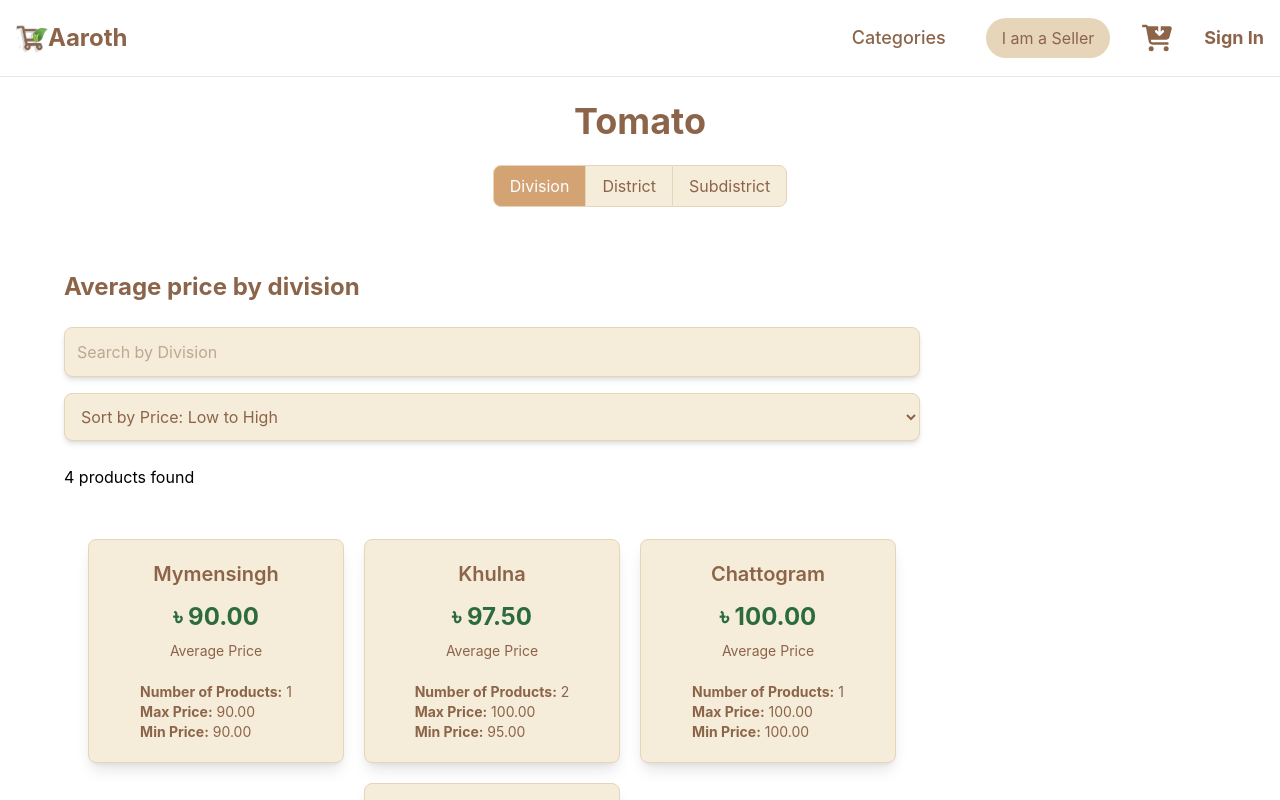
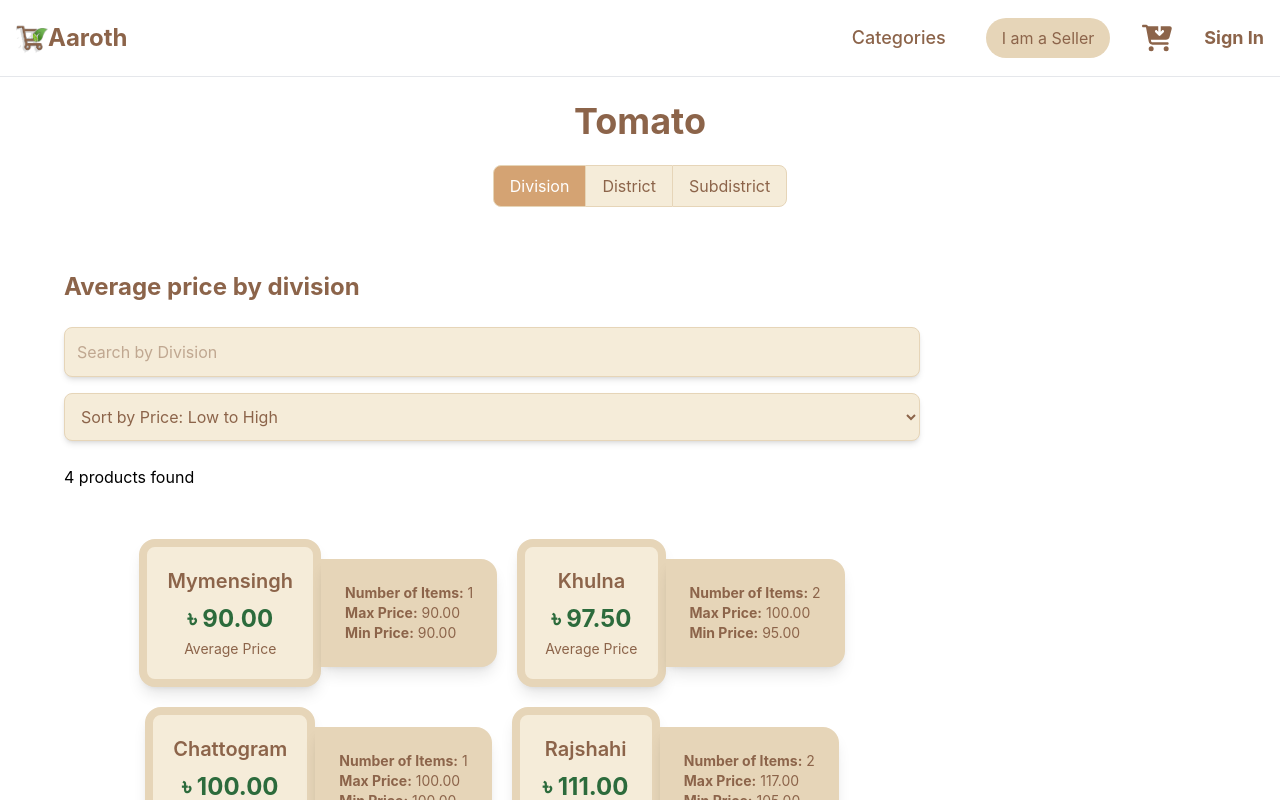
Before and after one commit to MdMirzaShihab/AarothBuyerFrontend, a React (Vite) app: page /category/1 in a window 1280 px wide. Shown: the top 800 px of the page. Built offline with nearby package versions, Linux system fonts and the light colour scheme.

Commit message:
Designed price card with dual layer card

```diff
--- a/src/cards/PriceCard.jsx
+++ b/src/cards/PriceCard.jsx
@@ -1,16 +1,35 @@
-import React from 'react';
+import React from "react";
 
-const PriceCard = ({ location, averagePrice , productCount, maxPrice, minPrice}) => {
+const PriceCard = ({
+  location,
+  averagePrice,
+  productCount,
+  maxPrice,
+  minPrice,
+}) => {
   return (
-    <div className="bg-earthy-beige shadow-lg rounded-lg p-5 w-64 h-56 flex flex-col items-center justify-between border border-earthy-tan">
-      <h3 className="text-xl font-semibold text-earthy-brown">{location}</h3>
-      <p className="text-2xl font-bold text-forest mt-2">৳ {averagePrice}</p>
-      <p className="text-sm text-earthy-brown mt-1">Average Price</p>
+    <div className="flex items-center justify-center">
+      <div className="bg-earthy-beige shadow-lg rounded-2xl p-5 flex flex-col items-center border-8 border-earthy-tan">
+        <h3 className="text-xl font-semibold text-earthy-brown">{location}</h3>
+        <p className="text-2xl font-bold text-forest mt-2">৳ {averagePrice}</p>
+        <p className="text-sm text-earthy-brown mt-1">Average Price</p>
 
-      <div className="mt-4 text-sm text-earthy-brown">
-        <p><strong>Number of Products:</strong> {productCount}</p>
-        <p> <strong>Max Price:</strong> {maxPrice}</p>
-        <p><strong>Min Price:</strong> {minPrice}</p>
+      </div>
+
+      <div className="rounded-e-2xl bg-earthy-tan shadow-lg ">
+
+      <div className="p-6 text-sm  text-earthy-brown">
+          <p>
+            <strong>Number of Items:</strong> {productCount}
+          </p>
+          <p>
+            {" "}
+            <strong>Max Price:</strong> {maxPrice}
+          </p>
+          <p>
+            <strong>Min Price:</strong> {minPrice}
+          </p>
+        </div>
       </div>
     </div>
   );
```
